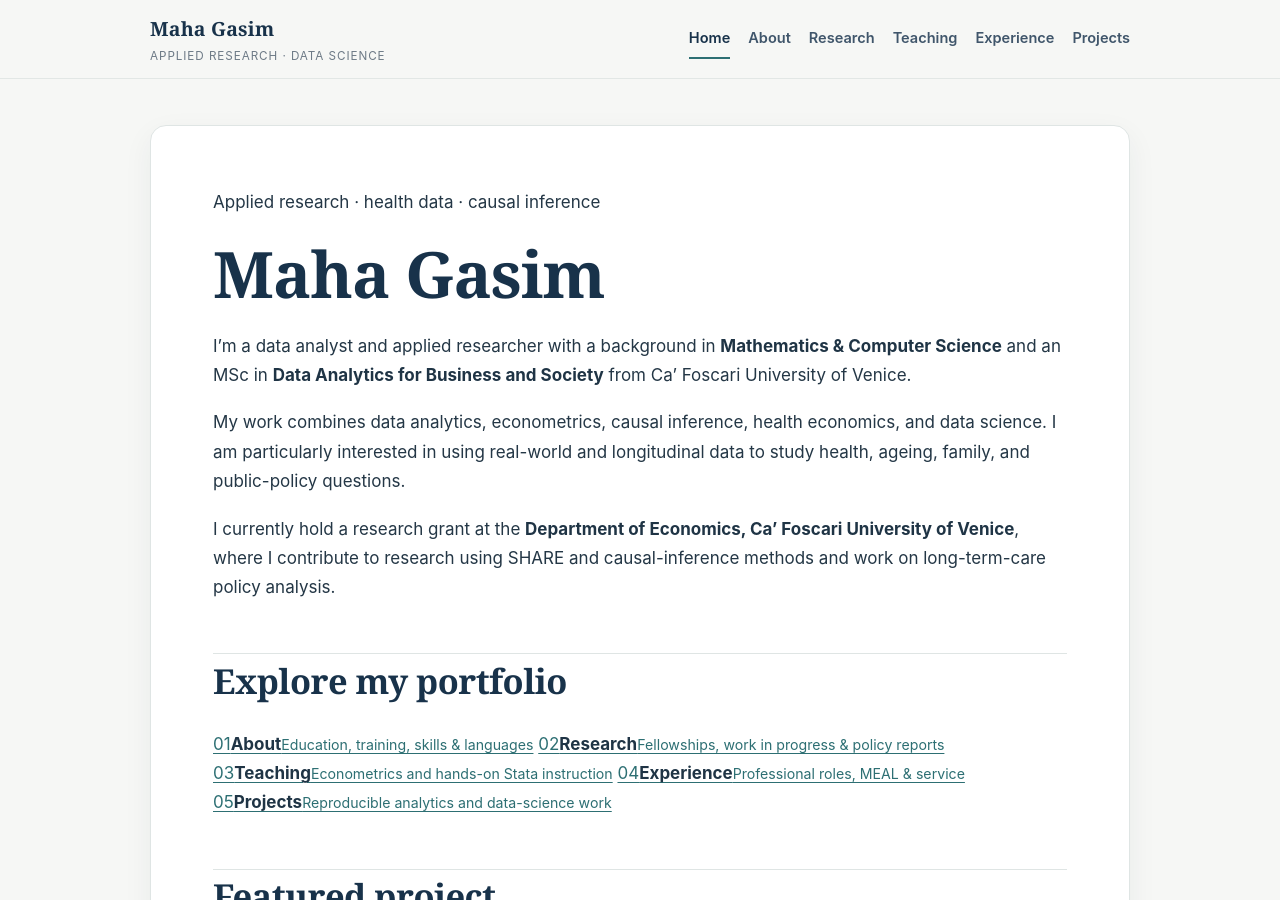
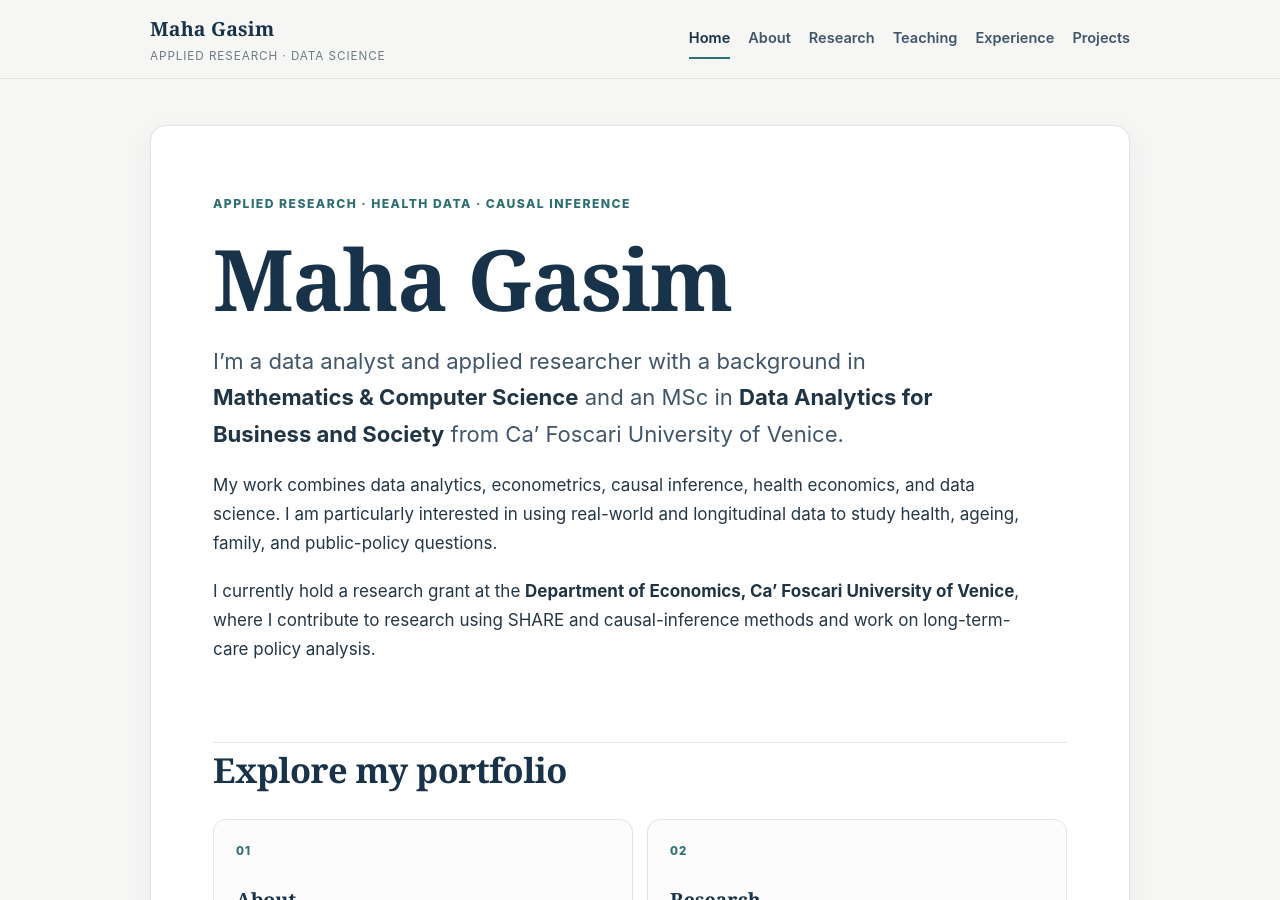
Before and after one commit to mahagasim/mahagasim.github.io, a Jekyll site: the page built from index.md, in a window 1280 px wide and 900 px high. Built offline with Jekyll 4.4.1, drawn with Linux system fonts in a browser that asks for light colours.

Commit message:
Load refined portfolio components

```diff
--- a/_layouts/default.html
+++ b/_layouts/default.html
@@ -7,6 +7,7 @@
   <meta name="description" content="{{ page.description | default: site.description | escape }}">
   <title>{% if page.title and page.title != 'Home' %}{{ page.title }} · {% endif %}Maha Gasim</title>
   <link rel="stylesheet" href="{{ '/assets/css/style.css' | relative_url }}">
+  <link rel="stylesheet" href="{{ '/assets/css/components.css' | relative_url }}">
 </head>
 <body>
   <header class="site-header">
```
